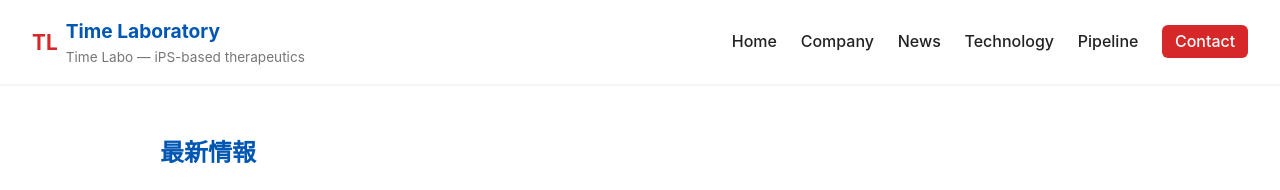
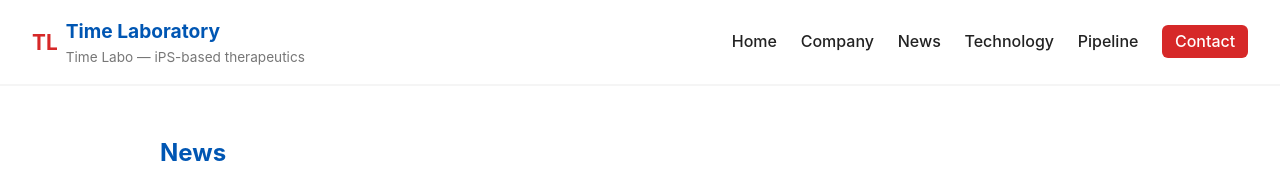
Before and after one commit to timelabo/timelabo.github.io, a plain HTML site: page news.html in a window 1280 px wide. Shown: the top 190 px of the page. Drawn offline with Linux system fonts and the light colour scheme.

Commit message:
Update news.html

```diff
--- a/news.html
+++ b/news.html
@@ -26,7 +26,7 @@
 </header>
   <main>
     <section class="section">
-      <h1>最新情報</h1>
+      <h1>News</h1>
       <ul class="news-list">
         <li><time datetime="2025-09-21">2025.09.21</time> Time Laboratory ホームページ開設</li>
       </ul>
```
